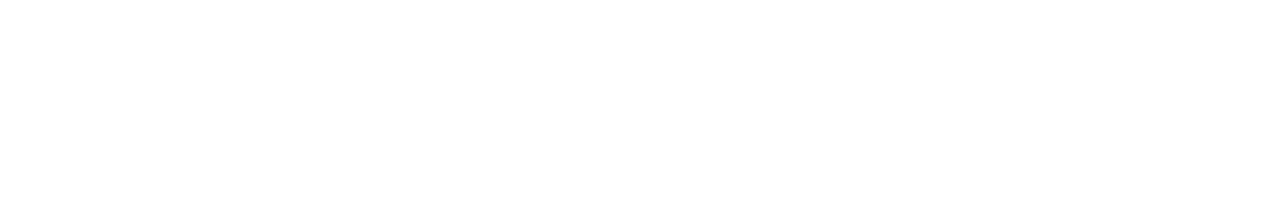
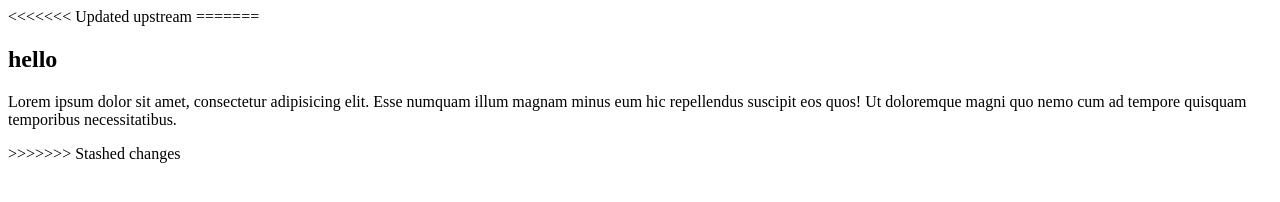
Before and after one commit to srh-mgdm/Myproject, a plain HTML site: page index.html in a window 1280 px wide. Drawn offline with Linux system fonts and the light colour scheme.

Commit message:
add tag a in index.html

```diff
--- a/index.html
+++ b/index.html
@@ -6,6 +6,12 @@
     <title>Document</title>
 </head>
 <body>
+<<<<<<< Updated upstream
 
+=======
+    <h2>hello</h2>
+    <p>Lorem ipsum dolor sit amet, consectetur adipisicing elit. Esse numquam illum magnam minus eum hic repellendus suscipit eos quos! Ut doloremque magni quo nemo cum ad tempore quisquam temporibus necessitatibus.</p>
+    <a href=""></a>
+>>>>>>> Stashed changes
 </body>
 </html>
```
